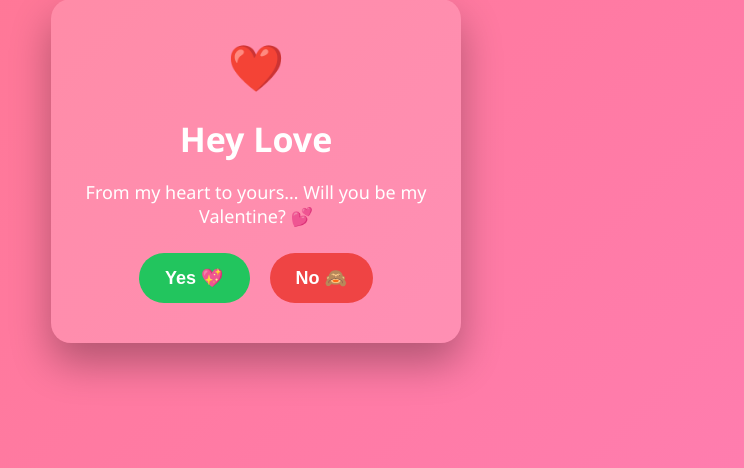
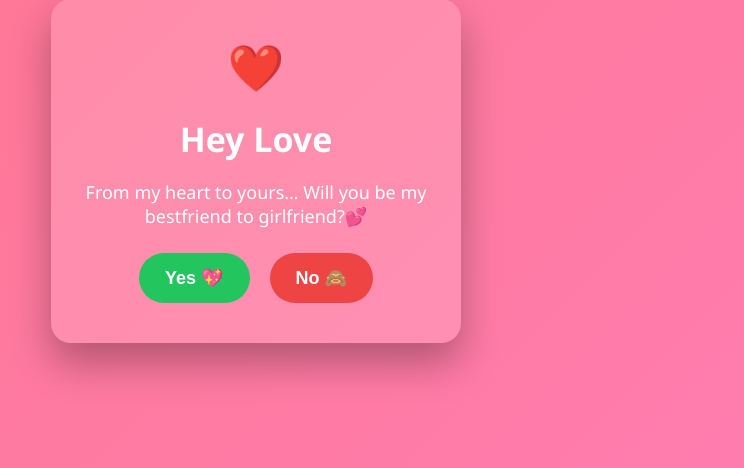
Before and after one commit to manojnehra556-netizen/Webdevelop, a Flask app: page / in a window 1280 px wide. Shown: the part 229-697 px from the top of the page, without its empty margins (384-1128 px from the left). Run offline with Flask 3, Linux system fonts and the light colour scheme.

Commit message:
Update index.html

```diff
--- a/templates/index.html
+++ b/templates/index.html
@@ -81,7 +81,8 @@ button{
   <h1>Hey Love</h1>
   <p>
     From my heart to yours…
-    Will you be my Valentine? 💕
+    Will you be my bestfriend to girlfriend?💕
+
   </p>
 
   <div class="buttons">
@@ -106,8 +107,8 @@ function yesClicked(){
       <div>
         <h1 style="font-size:42px;">Yayyyy ❤️🥰</h1>
         <p style="font-size:22px;">
-          You just made my day special 💕<br>
-          Happy Valentine’s Day 🌹
+          chal bsdk 💕<br>
+          Hyyyyyyy thuuuuuuu🤮🤮🤮🤮
         </p>
       </div>
     </div>
```
